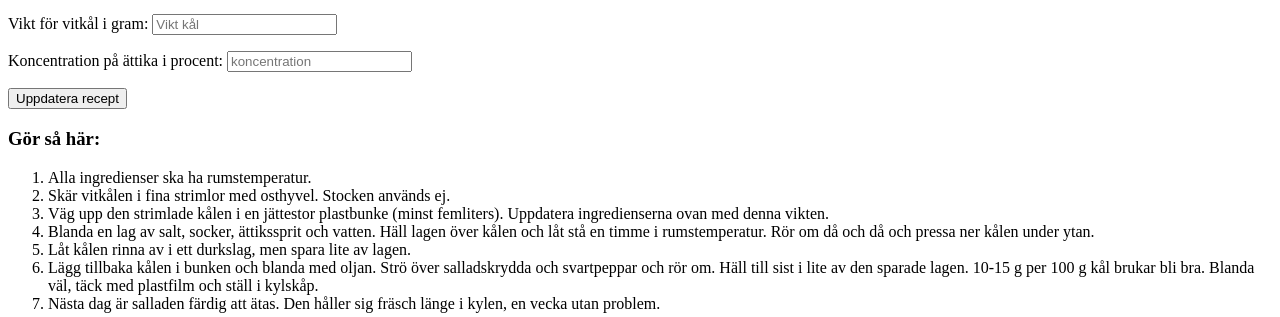
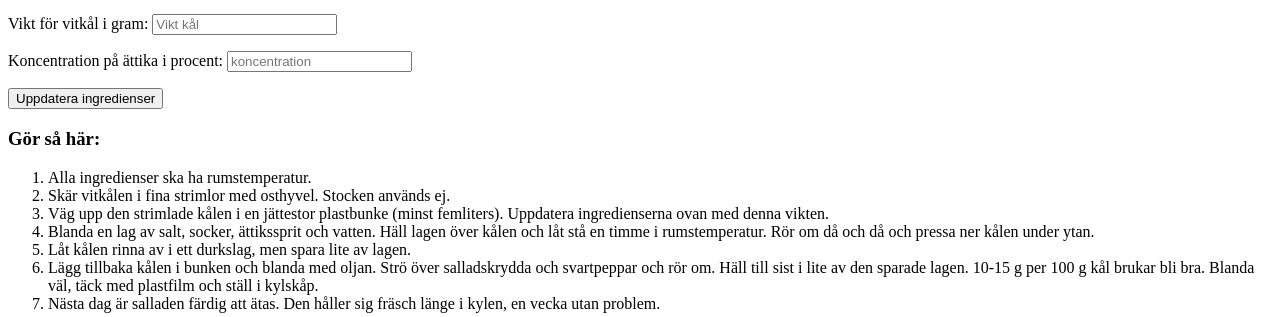
Before and after one commit to joannae/pizza-salad, a Flask app: page / in a window 1280 px wide. Shown: the part 467-784 px from the top of the page. Run offline with Flask 2, Linux system fonts and the light colour scheme.

Commit message:
change text on button

```diff
--- a/templates/receipe.html
+++ b/templates/receipe.html
@@ -39,7 +39,7 @@
 	</p>
     </div>
     <div class="form-group">
-        <button type="submit" class="btn btn-primary">Uppdatera recept</button>
+        <button type="submit" class="btn btn-primary">Uppdatera ingredienser</button>
     </div>
   </form>
 
```
